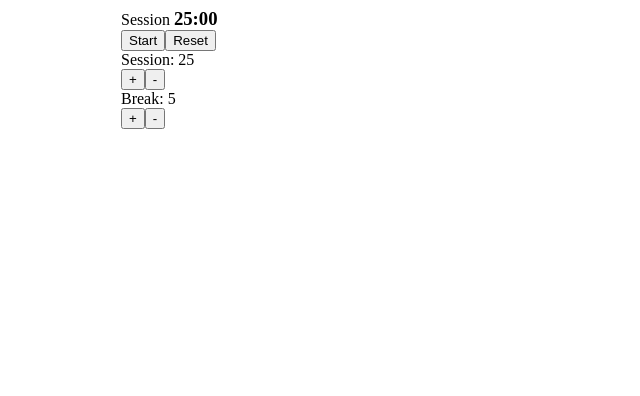
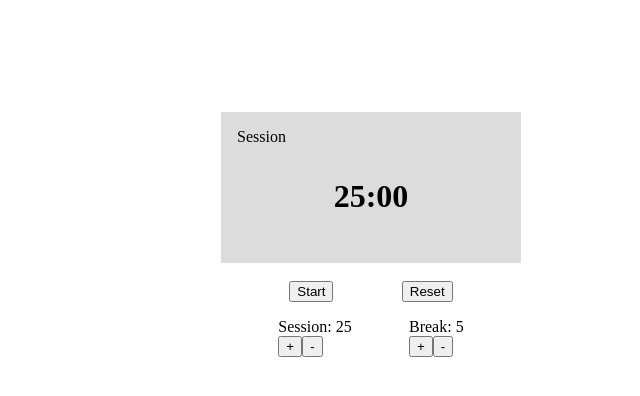
Before and after one commit to EzequielCaste/react-pomodoro-clock, a React (Create React App) app: page / in a window 1280 px wide. Shown: the top 396 px of the page, without its empty margins (269-909 px from the left). Built offline with nearby package versions, Linux system fonts and the light colour scheme.

Commit message:
adding components

```diff
--- a/src/App.js
+++ b/src/App.js
@@ -1,7 +1,9 @@
 import React, { useState, useEffect } from "react";
 import "./styles.css";
-import Session from "./Session";
-import Break from "./Break";
+
+import TimerDisplay from "./TimerDisplay";
+import ToolBar from "./ToolBar";
+import Controls from "./Controls";
 
 function formatDate(num) {
   return num < 10 ? `0${num}:00` : `${num}:00`;
@@ -55,9 +57,8 @@ export default function App() {
       setBreakLength(prevBreak => (prevBreak === 1 ? 1 : prevBreak - 1));
     }
   }
-
   useEffect(() => {
-    if (seconds === 15) {
+    if (seconds === 59) {
       setMinutes(prev => {
         if (prev === 0) {
           return 0;
@@ -96,28 +97,25 @@ export default function App() {
     setCounting(false);
     document.getElementById("beep").load();
   }
-
   return (
     <>
-      <span id="timer-label">{runningSession ? "Session " : "Break "}</span>
-      <h3 id="time-left" style={{ display: "inline" }}>
-        {minutes < 10 ? `0${minutes}` : minutes}:
-        {seconds < 10 ? `0${seconds}` : seconds}
-      </h3>
+      <TimerDisplay
+        runningSession={runningSession}
+        minutes={minutes}
+        seconds={seconds}
+      />
       <br />
-      <button id="start_stop" onClick={() => start()}>
-        Start
-      </button>
-      <button onClick={handleReset} id="reset">
-        Reset
-      </button>
+      <ToolBar start={start} handleReset={handleReset} />
       <audio
         id="beep"
         src="https://github.com/ezzep66/react-test-pomodoro/raw/master/chime_bell_ding.wav"
       />
-
-      <Session session={sessionLength} clickHandler={handleSession} />
-      <Break pause={breakLength} clickHandler={handleBreak} />
+      <Controls
+        sessionLength={sessionLength}
+        handleSession={handleSession}
+        breakLength={breakLength}
+        handleBreak={handleBreak}
+      />
     </>
   );
 }
--- /dev/null
+++ b/src/Controls.js
@@ -0,0 +1,17 @@
+import React from "react";
+import Session from "./Session";
+import Break from "./Break";
+
+export default function Controls({
+  sessionLength,
+  handleSession,
+  breakLength,
+  handleBreak
+}) {
+  return (
+    <div className="controls">
+      <Session session={sessionLength} clickHandler={handleSession} />
+      <Break pause={breakLength} clickHandler={handleBreak} />
+    </div>
+  );
+}
--- a/src/TimerDisplay.js
+++ b/src/TimerDisplay.js
@@ -1,5 +1,18 @@
 import React from "react";
 
-export default function TimerDisplay({ display }) {
-  return <h1>{display}</h1>;
+export default function TimerDisplay({
+  runningSession,
+  minutes,
+  seconds,
+  display
+}) {
+  return (
+    <div className="display">
+      <span id="timer-label">{runningSession ? "Session " : "Break "}</span>
+      <h3 id="time-left">
+        {minutes < 10 ? `0${minutes}` : minutes}:
+        {seconds < 10 ? `0${seconds}` : seconds}
+      </h3>
+    </div>
+  );
 }
--- a/src/ToolBar.js
+++ b/src/ToolBar.js
@@ -1,12 +1,14 @@
 import React from "react";
 
-export default function ToolBar({ start }) {
+export default function ToolBar({ start, handleReset }) {
   return (
-    <div>
-      <button onClick={start}> Start </button>
-      <button> Restart </button>
-      <button> Mute </button>
-      <button> Reset </button>
+    <div className="function-buttons">
+      <button id="start_stop" onClick={() => start()}>
+        Start
+      </button>
+      <button onClick={handleReset} id="reset">
+        Reset
+      </button>
     </div>
   );
 }
--- a/src/styles.css
+++ b/src/styles.css
@@ -3,6 +3,23 @@
   text-align: center;
 }
 #root {
-  width: 500px;
-  margin: 0 auto;
+  width: 300px;
+  margin: 7rem auto;
 }
+.display {
+  background-color: gainsboro;
+  padding: 1rem;
+}
+#time-left {
+  text-align: center;
+  font-size: 2rem;
+}
+.function-buttons {
+  display: flex;
+  justify-content: space-evenly;
+}
+.controls {
+  margin-top: 1em;
+  display: flex;
+  justify-content: space-evenly;
+}
```
